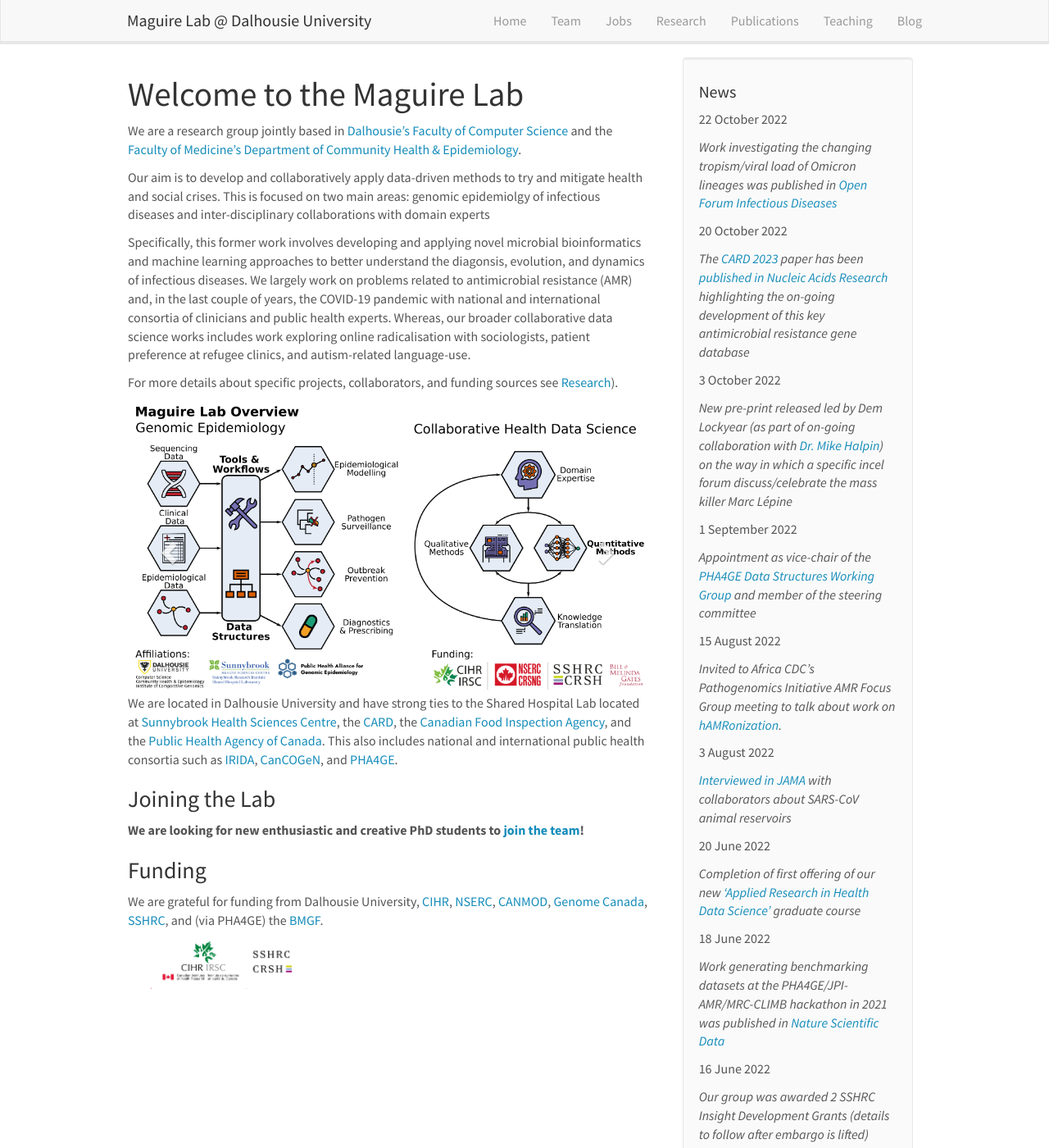
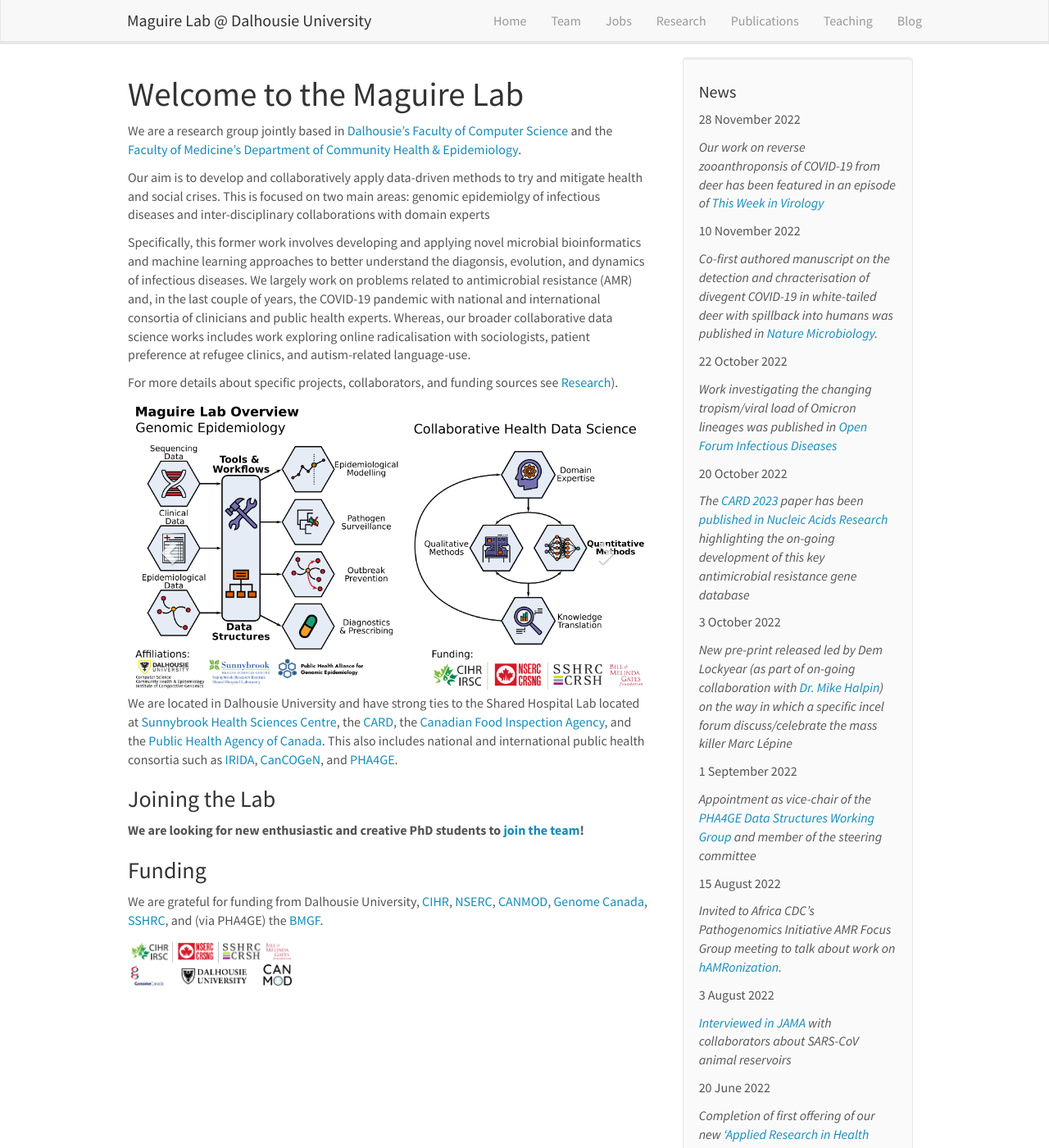
Before and after one commit to maguire-lab/maguire-lab.github.io, a Jekyll site: the page built from _pages/home.md, in a window 1280 px wide and 1400 px high. Shown: the whole window at 82% size. Built offline with Jekyll 4.4.1, drawn with Linux system fonts in a browser that asks for light colours; nearby versions of some CDN libraries.

Commit message:
Update news

```diff
--- a/_data/news.yml
+++ b/_data/news.yml
@@ -1,3 +1,7 @@
+- date: 28 November 2022
+  headline: "Our work on reverse zooanthroponsis of COVID-19 from deer has been featured in an episode of [This Week in Virology](https://www.microbe.tv/twiv/twiv-958/)"
+- date: 10 November 2022
+  headline: "Co-first authored manuscript on the detection and chracterisation of divegent COVID-19 in white-tailed deer with spillback into humans was published in [Nature Microbiology](https://pubmed.ncbi.nlm.nih.gov/36357713/)."
 - date: 22 October 2022
   headline: "Work investigating the changing tropism/viral load of Omicron lineages was published in [Open Forum Infectious Diseases](https://academic.oup.com/ofid/advance-article/doi/10.1093/ofid/ofac564/6769953)"
 - date: 20 October 2022
```
Also changed, not shown: _pages/research.md (+1 -1 lines), images/research/funders.png.
